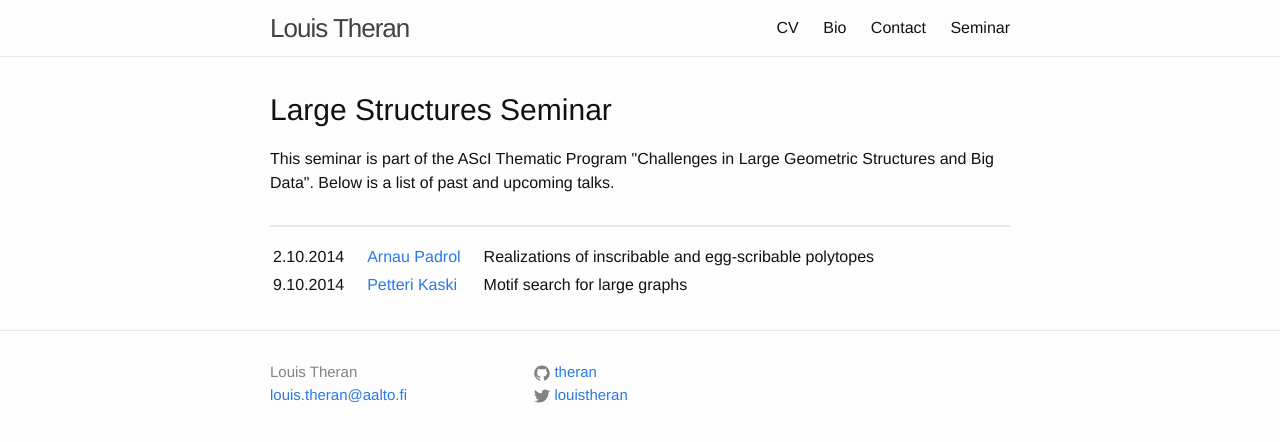
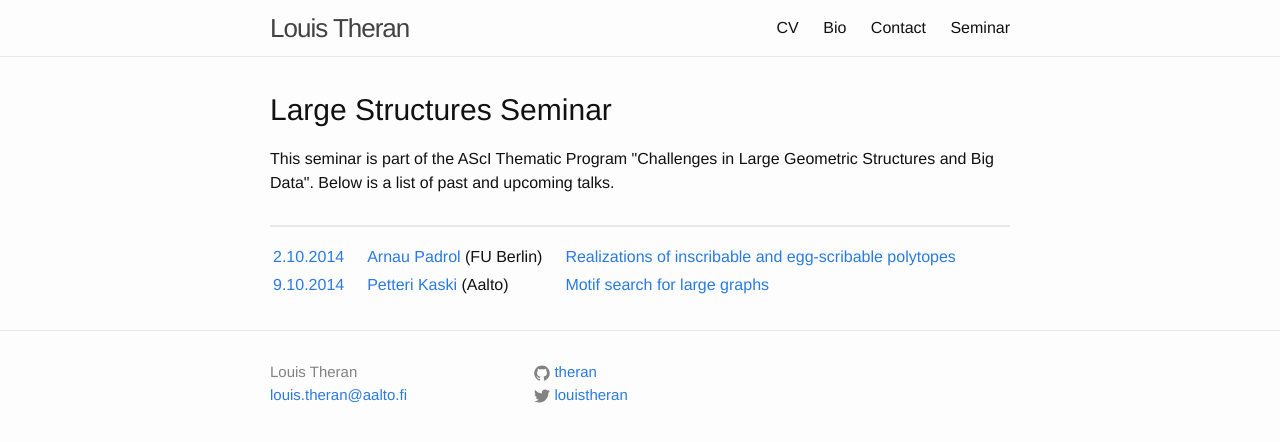
Before and after one commit to theran/theran.github.io, a Jekyll site: the page built from seminar.html, in a window 1280 px wide. Shown: the top 442 px of the page. Built offline with Jekyll 4.4.1, drawn with Linux system fonts in a browser that asks for light colours.

Commit message:
Improved layout and links for seminar home page.

```diff
--- a/_layouts/seminartalk.html
+++ b/_layouts/seminartalk.html
@@ -43,6 +43,10 @@ layout: default
                     {% else %}
                         {{page.speaker}}
                     {% endif %}
+                    {% if page.speakerinst %}
+                        <span
+                            class="seminar-talk-speaker-inst">{{page.speakerinst}}</span>
+                    {% endif %}
                 </td>
             </tr>
             <tr>
--- a/_sass/_layout.scss
+++ b/_sass/_layout.scss
@@ -503,4 +503,12 @@ h1.paper-title {
             display: none;
         }
     }
+
+    .seminar-talk-speaker-inst:before {
+        content: "(";
+    }
+
+    .seminar-talk-speaker-inst:after {
+        content: ")";
+    }
 }
--- a/seminar.html
+++ b/seminar.html
@@ -18,13 +18,20 @@ shorttitle: Seminar
         {% for talk in site.seminartalks %}
             <tr>
                 <td class="seminar-talk-date">
-                    {{talk.talkdate}}
+                    <a href="{{talk.url}}">{{talk.talkdate}}</a>
                 </td>
                 <td class="seminar-talk-speaker">
-                    <a href="{{talk.url}}">{{talk.speaker}}</a>
+                    {% if talk.speakerurl %}
+                        <a href="{{talk.speakerurl}}">{{talk.speaker}}</a>
+                    {% else %}
+                        {{talk.speaker}}
+                    {% endif %}
+                    {% if talk.speakershortinst %}
+                        <span class="seminar-talk-speaker-inst">{{talk.speakershortinst}}</span>
+                    {% endif %}
                 </td>
                 <td class="seminar-talk-title">
-                    {{talk.talktitle}}
+                    <a href="{{talk.url}}">{{talk.talktitle}}</a>
                 </td>
             </tr>
         {% endfor %}
```
